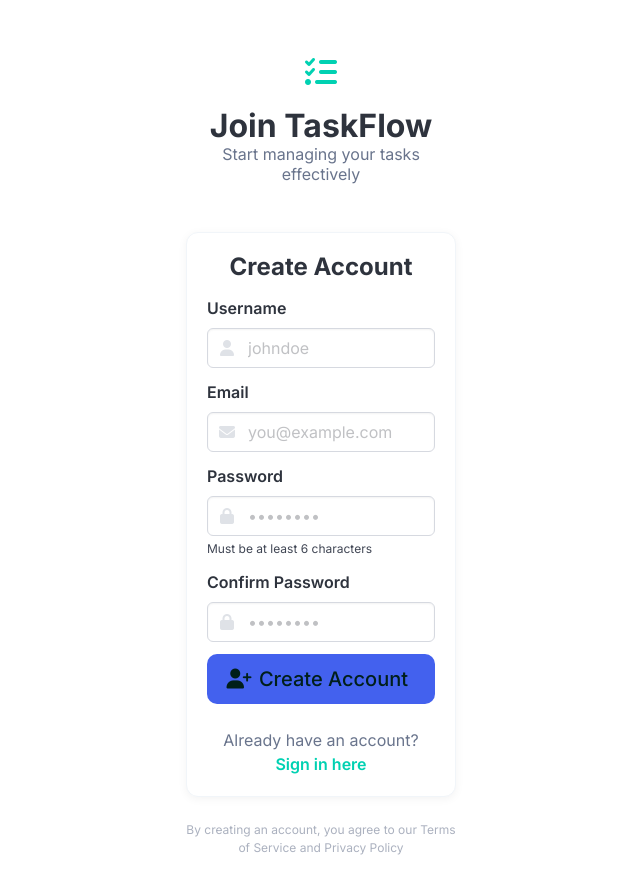
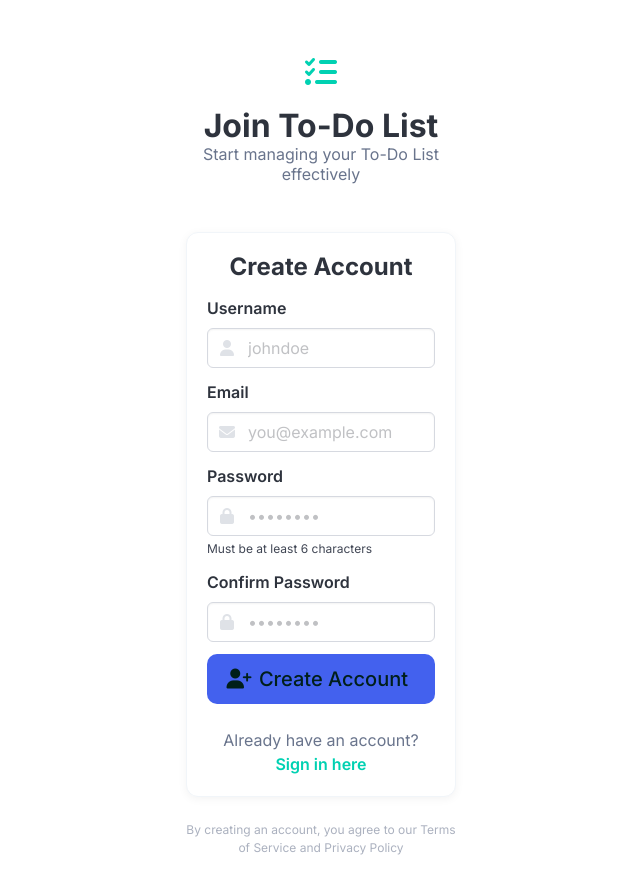
Before and after one commit to Sulaxan0910/To-Do-List, a React (Create React App) app in the folder frontend/: page /register in a window 1280 px wide. Shown: the top 894 px of the page, without its empty margins (319-959 px from the left). Built offline with nearby package versions, Linux system fonts and the light colour scheme; no server answers.

Commit message:
updated readme file and made some UI improvements

```diff
--- a/frontend/src/App.tsx
+++ b/frontend/src/App.tsx
@@ -20,7 +20,7 @@ const ProtectedRoute: React.FC<{ children: React.ReactNode }> = ({ children }) =
         <div className="hero-body">
           <div className="container has-text-centered">
             <div className="loading-spinner mb-4"></div>
-            <p className="title is-5 has-text-grey">Loading your tasks...</p>
+            <p className="title is-5 has-text-grey">Loading your To-Do List...</p>
             <p className="subtitle is-6 has-text-grey-light">
               Please wait while we prepare your dashboard
             </p>
--- a/frontend/src/components/TaskList.tsx
+++ b/frontend/src/components/TaskList.tsx
@@ -141,7 +141,7 @@ const TaskList: React.FC<TaskListProps> = ({ filters, onTaskUpdate }) => {
     return (
       <div className="has-text-centered py-6">
         <div className="loading-spinner mb-3"></div>
-        <p className="has-text-grey">Loading your tasks...</p>
+        <p className="has-text-grey">Loading your To-Do List...</p>
       </div>
     );
   }
@@ -244,14 +244,9 @@ const TaskList: React.FC<TaskListProps> = ({ filters, onTaskUpdate }) => {
                         <div className="level is-mobile mb-2">
                           <div className="level-left" style={{ minWidth: 0, flex: 1 }}>
                             <p
-                              className={`title is-5 task-title-truncate ${task.status === 'completed' ? 'has-text-grey' : ''}`}
+                              className={`title is-5 task-title-truncate has-text-grey`}
                               title={task.title}
                             >
-                              {task.status === 'completed' && (
-                                <span className="icon is-small has-text-success mr-2">
-                                  <i className="fas fa-check"></i>
-                                </span>
-                              )}
                               {task.title}
                             </p>
                           </div>
--- a/frontend/src/pages/Dashboard.tsx
+++ b/frontend/src/pages/Dashboard.tsx
@@ -116,12 +116,12 @@ const Dashboard: React.FC = () => {
         <div className="container">
           <div className="navbar-brand">
             <Link to="/dashboard" className="navbar-item">
-              <span className="ml-2 has-text-weight-bold is-size-5">TaskFlow</span>
+              <span className="ml-2 has-text-weight-bold is-size-5 has-text-white">To-Do List</span>
             </Link>
 
             <a
               role="button"
-              className={`navbar-burger has-text-black ${isMenuOpen ? 'is-active' : ''}`}
+              className={`navbar-burger has-text-white ${isMenuOpen ? 'is-active' : ''}`}
               aria-label="menu"
               aria-expanded={isMenuOpen}
               onClick={toggleMenu}
@@ -135,13 +135,13 @@ const Dashboard: React.FC = () => {
 
           <div className={`navbar-menu ${isMenuOpen ? 'is-active' : ''}`}>
             <div className="navbar-start">
-              <Link to="/dashboard" className="navbar-item" onClick={() => setIsMenuOpen(false)}>
+              <Link to="/dashboard" className="navbar-item has-text-white" onClick={() => setIsMenuOpen(false)}>
                 <span className="icon">
                   <i className="fas fa-home"></i>
                 </span>
                 <span>Dashboard</span>
               </Link>
-              <Link to="/add" className="navbar-item" onClick={() => setIsMenuOpen(false)}>
+              <Link to="/add" className="navbar-item has-text-white" onClick={() => setIsMenuOpen(false)}>
                 <span className="icon">
                   <i className="fas fa-plus"></i>
                 </span>
@@ -152,7 +152,7 @@ const Dashboard: React.FC = () => {
             <div className="navbar-end">
               <div className={`navbar-item has-dropdown ${isUserDropdownOpen ? 'is-active' : ''}`}>
                 <a
-                  className="navbar-link is-arrowless"
+                  className="navbar-link is-arrowless has-text-white"
                   onClick={toggleUserDropdown}
                   aria-haspopup="true"
                   aria-expanded={isUserDropdownOpen}
@@ -237,13 +237,13 @@ const Dashboard: React.FC = () => {
                 <div>
                   <h1 className="title is-3 has-text-primary">Welcome back, {user?.username}! 👋</h1>
                   <p className="subtitle is-6 has-text-grey">
-                    Here's what's happening with your tasks today
+                    Here's what's happening with your To-Do List today
                   </p>
                 </div>
               </div>
               <div className="level-right">
                 <div className="buttons">
-                  <Link to="/add" className="button is-primary is-rounded">
+                  <Link to="/add" className="button is-primary is-rounded has-text-white">
                     <span className="icon">
                       <i className="fas fa-plus"></i>
                     </span>
@@ -309,7 +309,7 @@ const Dashboard: React.FC = () => {
               <div className="box">
                 <div className="level">
                   <div className="level-left">
-                    <h2 className="title is-4">Your Tasks</h2>
+                    <h2 className="title is-4">Your To-Do List</h2>
                   </div>
                   <div className="level-right">
                     <div className="tags has-addons">
@@ -333,7 +333,7 @@ const Dashboard: React.FC = () => {
       <footer className="footer">
         <div className="content has-text-centered">
           <p>
-            <strong>TaskFlow</strong> - A modern To-Do List application
+            <strong>To-Do List</strong> - A modern To-Do List application
           </p>
           <p className="is-size-7 has-text-grey mt-2">
             Built with React, TypeScript, and Bulma • © {new Date().getFullYear()}
--- a/frontend/src/pages/Home.tsx
+++ b/frontend/src/pages/Home.tsx
@@ -11,7 +11,7 @@ const Home: React.FC = () => {
         <div className="hero-body">
           <div className="container has-text-centered">
             <div className="loading-spinner mb-4"></div>
-            <p className="title is-5 has-text-grey">Loading TaskFlow...</p>
+            <p className="title is-5 has-text-grey">Loading To-Do List...</p>
           </div>
         </div>
       </section>
--- a/frontend/src/pages/Login.tsx
+++ b/frontend/src/pages/Login.tsx
@@ -70,7 +70,7 @@ const Login: React.FC = () => {
                 <div className="icon is-large has-text-primary mb-3">
                   <i className="fas fa-tasks fa-2x"></i>
                 </div>
-                <h1 className="title is-3">TaskFlow</h1>
+                <h1 className="title is-3">To-Do List</h1>
                 <p className="subtitle is-6 has-text-grey">Your personal productivity companion</p>
               </div>
 
@@ -159,7 +159,7 @@ const Login: React.FC = () => {
 
                 <div className="has-text-centered mt-5">
                   <p className="has-text-grey">
-                    New to TaskFlow?{' '}
+                    New to To-Do List?{' '}
                     <Link to="/register" className="has-text-primary has-text-weight-semibold">
                       Create an account
                     </Link>
--- a/frontend/src/pages/Register.tsx
+++ b/frontend/src/pages/Register.tsx
@@ -68,8 +68,8 @@ const Register: React.FC = () => {
                 <div className="icon is-large has-text-primary mb-3">
                   <i className="fas fa-tasks fa-2x"></i>
                 </div>
-                <h1 className="title is-3">Join TaskFlow</h1>
-                <p className="subtitle is-6 has-text-grey">Start managing your tasks effectively</p>
+                <h1 className="title is-3">Join To-Do List</h1>
+                <p className="subtitle is-6 has-text-grey">Start managing your To-Do List effectively</p>
               </div>
 
               {/* Register Card */}
```
Also changed, not shown: 1 other file (tests, documents, lock files or other folders).
